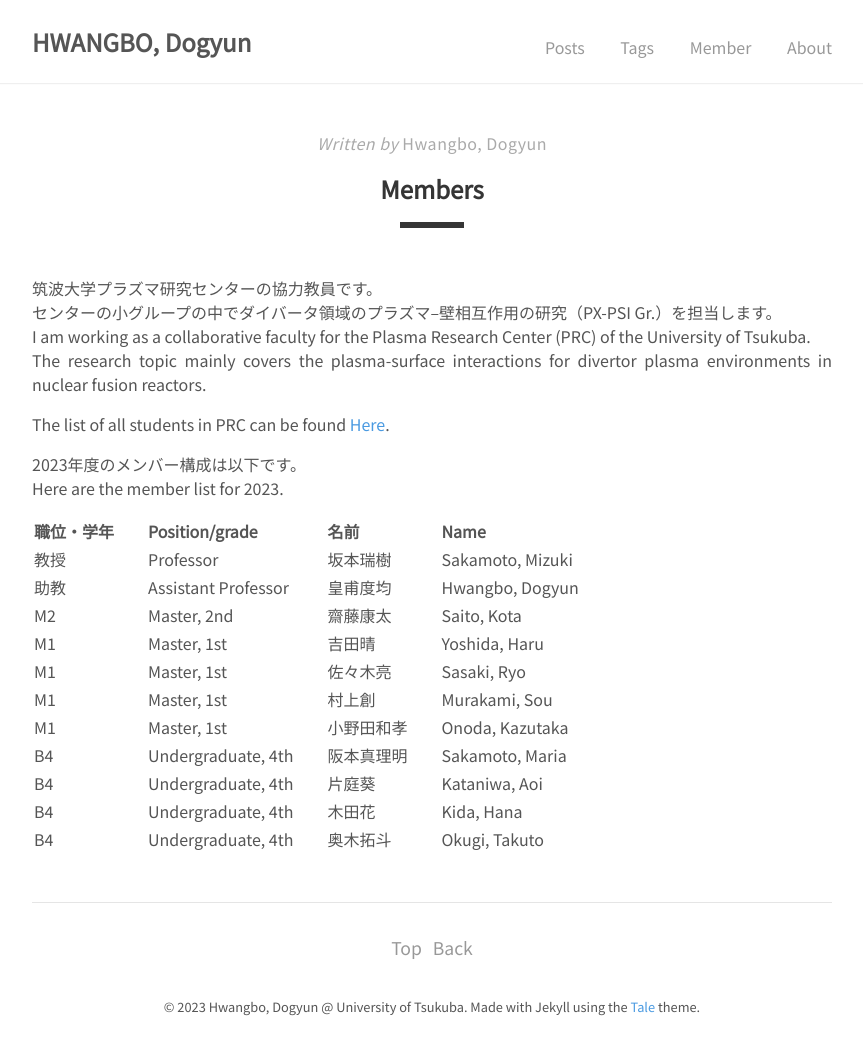
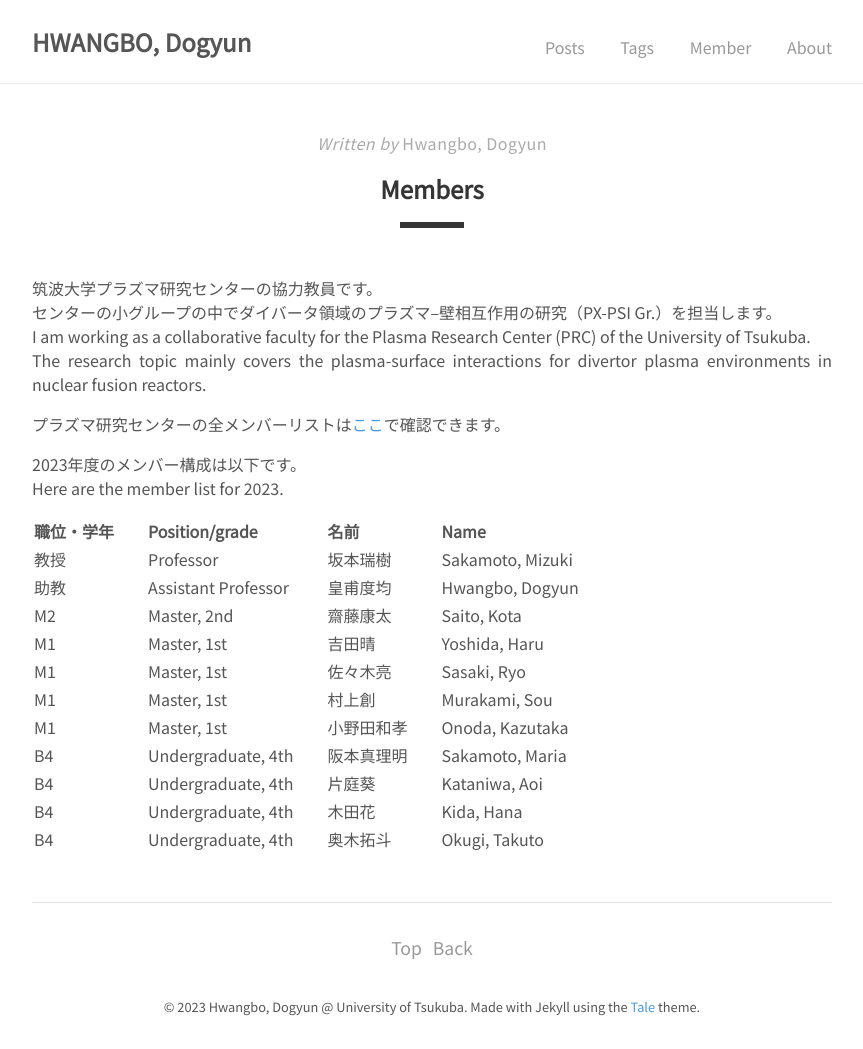
Before and after one commit to dombegi/dombegi.github.io.old, a Jekyll site: the page built from _pages/member.md, in a window 1280 px wide. Shown: the whole page, without its empty margins (208-1071 px from the left). Built offline with Jekyll 4.4.1, drawn with Linux system fonts in a browser that asks for light colours.

Commit message:
renewal6

```diff
--- a/_pages/member.md
+++ b/_pages/member.md
@@ -9,7 +9,7 @@ permalink: /member
 I am working as a collaborative faculty for the Plasma Research Center (PRC) of the University of Tsukuba.
 The research topic mainly covers the plasma-surface interactions for divertor plasma environments in nuclear fusion reactors.
 
-The list of all students in PRC can be found [Here](https://www.prc.tsukuba.ac.jp/ja/%e5%ad%a6%e7%94%9f/){:target="_blank"}.
+プラズマ研究センターの全メンバーリストは[ここ](https://www.prc.tsukuba.ac.jp/ja/%e5%ad%a6%e7%94%9f/){:target="_blank"}で確認できます。
 
 2023年度のメンバー構成は以下です。
 Here are the member list for 2023.
```
